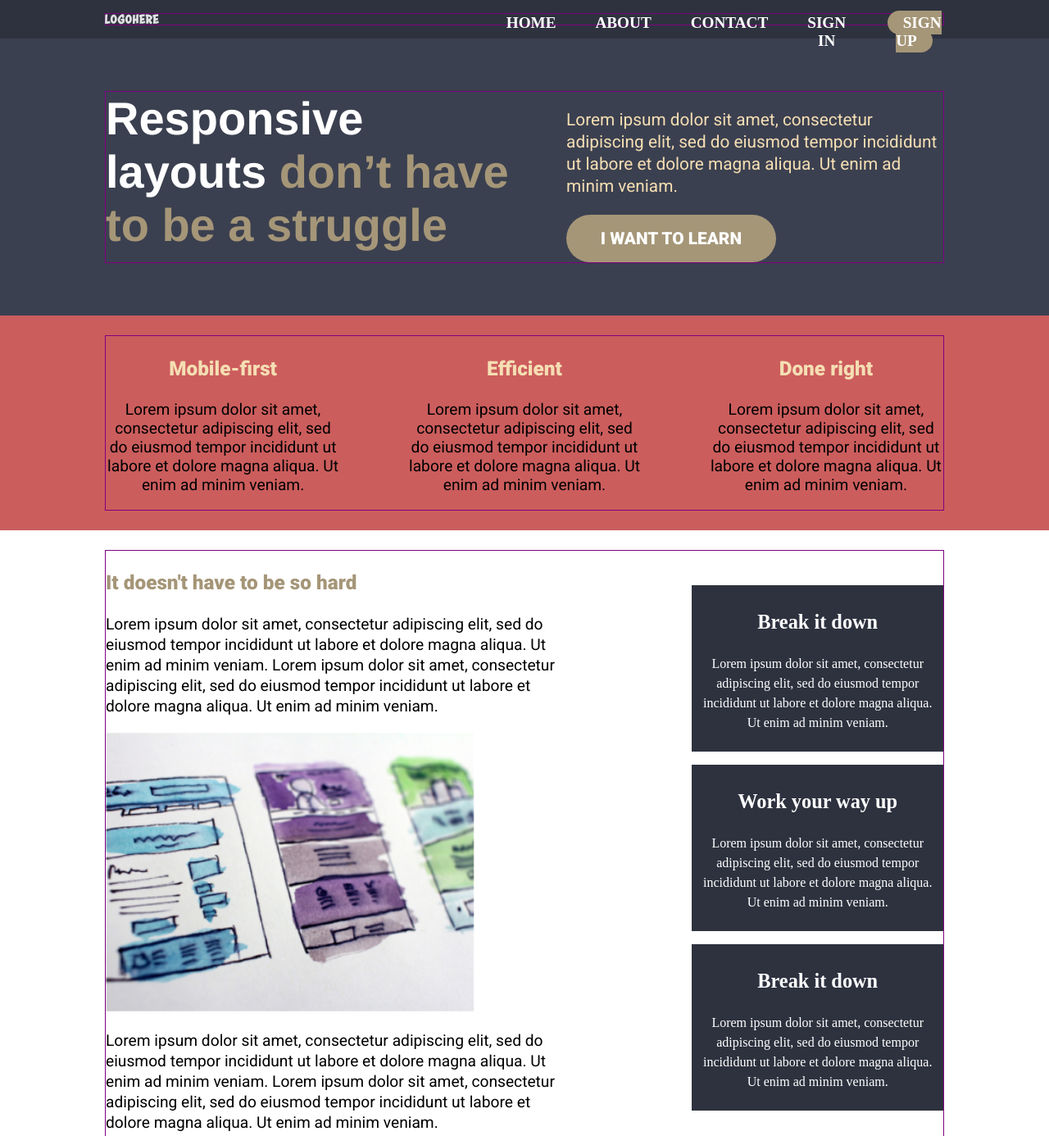
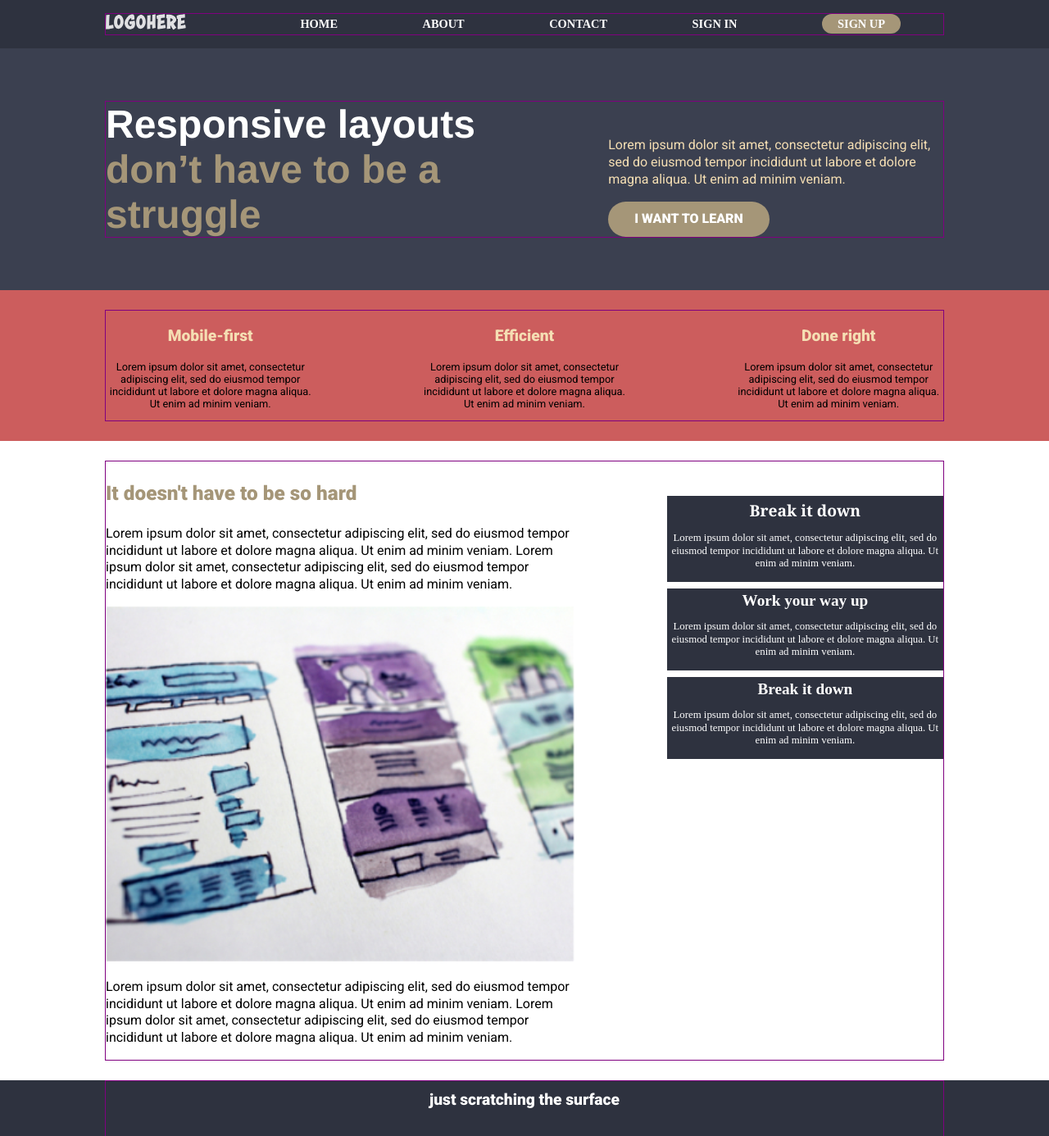
Before and after one commit to soji-opa/Responsive-Web-Course---KP, a plain HTML site: page final challenge -soln/index.html in a window 1280 px wide. Shown: the top 1386 px of the page at 82% size. Drawn offline with Linux system fonts and the light colour scheme.

Commit message:
Made changes to the responsive styling @700px, getting a hang of it now

```diff
--- a/final challenge -soln/index.css
+++ b/final challenge -soln/index.css
@@ -18,9 +18,9 @@ h1 {
     margin-top: 0;
 }
 
-.section-title {
-    /* color: #87629A; */
-}
+/* .section-title {
+    color: #87629A;
+} */
 
 .btn {
     display: inline-block;
@@ -29,8 +29,9 @@ h1 {
     color: #ffffff;
     font-weight: 900;
     background-color: #A59678;
-    padding: .75em 2em;
+    padding: .7em 2em;
     border-radius: 100px;
+    cursor: pointer;
 }
 
 .btn:hover,
@@ -163,8 +164,6 @@ header{
     font-family: Helvetica, Arial, sans-serif;
     font-weight: 900;
     color: #ffffff;
-    /* line-height: normal; */
-    /* overflow: hidden; */
 }
 
 .hero-p{
@@ -188,6 +187,10 @@ header{
     color: #A59678;
 }
 
+.hero-img{
+    width: 100%;
+}
+
 .aside-first--div{
     background: #2E323F;
     padding: 0.45rem 0.55rem;
@@ -195,6 +198,13 @@ header{
     text-align: center;
     font-family: Antarctican Headline;
     margin-bottom: 1rem;
+
+}
+
+.aside-first--div h3{
+    font-size: 1.2rem;
+    margin: 0;
+    padding: 0;
 }
 
 .aside-first--div p{
@@ -254,16 +264,14 @@ footer h3{
     .nav{
         visibility: visible;
         position: relative;
-        display: flex;
-        justify-content: space-between;
     }
 
+
     .logo{
-        display: flex;
         align-self: center;
-        margin-left: -0.05em;
-        margin-right: 21rem;
+        margin: 0em;
     }
+
     .row{
         display: flex;
         justify-content: space-between;
@@ -271,18 +279,20 @@ footer h3{
 
     .nav-list{
         display: flex;
+        justify-content: space-around;
+    }
+
+    .nav-item{
         margin: 0;
-        /* align-self: flex-end; */
+    }
+
+    .nav-list--primary{
+        margin: 0;
+        margin-left: 2.5em;
     }
 
     .nav-link{
-        /* margin-left: 3.5rem; */
-        /* font-size: 1rem; */
-    }
-
-    .nav-item{
-        margin-top: 0;
-        margin-left: 3rem;
+        font-size: .9rem;
     }
 
     .hero-text{
@@ -291,10 +301,12 @@ footer h3{
 
     .hero-text h1{
         margin: 0em;
+        font-size: 3rem;
     }
 
     .hero-p{
-        width: 45%;
+        width: 40%;
+        font-size: 1rem;
         align-self: flex-end;
         line-height: 1.3;
     }
@@ -305,22 +317,23 @@ footer h3{
         padding-top: 1.5rem;
         padding-bottom: 1.5rem;
     }
+
     .col-1{
-        width: 28%;
+        width: 25%;
     }
 
     .col-1 h3{
         text-align: center;
         color: wheat;
+        font-size: 1.2rem;
     }
 
     .col-1 p{
         text-align: center;
-        font-size: 1.2rem;
+        font-size: .8rem;
     }
 
     main{
-
         padding: 1.5rem 0;
     }
 
@@ -328,24 +341,74 @@ footer h3{
         margin-top: 0;
         margin-bottom: 0;
         padding: 0;
-        width: 55%;
+        width: 56%;
     }
 
     .hero-img{
-        width: 80%;
-        height: auto;
+        width: 100%;
     }
 
     .main-section--firstdiv p{
         line-height: 1.3;
-        font-size: 1.2rem;
+        font-size: 1rem;
     }
 
     aside{
-        width: 30%;
-        /* height: 400px; */
+        width: 33%;
         align-items: flex-start;
         margin-top: 2em;
+    }
+
+    .aside-first--div{
+        padding: 0.3rem 0.2rem 0.1rem;
+        margin-bottom: .5rem;
+    }
+
+    .aside-first--div h3{
+        font-size: 1.2rem;
+        font-family: Georgia, 'Times New Roman', Times, serif;
+        margin: 0;
+        padding: 0;
+    }
+
+    .aside-first--div p{
+        font-size: .8rem;
+        line-height: 1.2;
+        padding: 0;
+    }
+
+    .aside-second--div{
+        padding: 0.3rem 0.2rem 0.1rem;
+        margin-bottom: .5rem;
+    }
+
+    .aside-second--div h3{
+        font-size: 1.2rem;
+        margin: 0;
+        padding: 0;
+    }
+
+    .aside-second--div p{
+        font-size: .8rem;
+        line-height: 1.2;
+        padding: 0;
+    }
+
+    .aside-third--div{
+        padding: 0.3rem 0.2rem 0.1rem;
+        margin-bottom: .5rem;
+    }
+
+    .aside-third--div h3{
+        font-size: 1.2rem;
+        margin: 0;
+        padding: 0;
+    }
+
+    .aside-third--div p{
+        font-size: .8rem;
+        line-height: 1.2;
+        padding: 0;
     }
 
     footer{
--- a/final challenge -soln/index.html
+++ b/final challenge -soln/index.html
@@ -79,8 +79,7 @@
         <div class="container row">
             <section class="main-section">
                 <div class="main-section--firstdiv">
-                    <h3
-                    >It doesn't have to be so hard</h3>
+                    <h3>It doesn't have to be so hard</h3>
                     <p>Lorem ipsum dolor sit amet, consectetur adipiscing elit,
                         sed do eiusmod tempor incididunt ut labore
                         et dolore magna aliqua.
@@ -91,7 +90,7 @@
                         Ut enim ad minim veniam.
                     </p>
 
-                        <img src="/img/hero-img.jpg" alt="image placed between divs" class="hero-img">
+                        <img src="./img/hero-img.jpg" alt="image placed between divs" class="hero-img">
 
 
                     <p>Lorem ipsum dolor sit amet, consectetur adipiscing elit,
```
